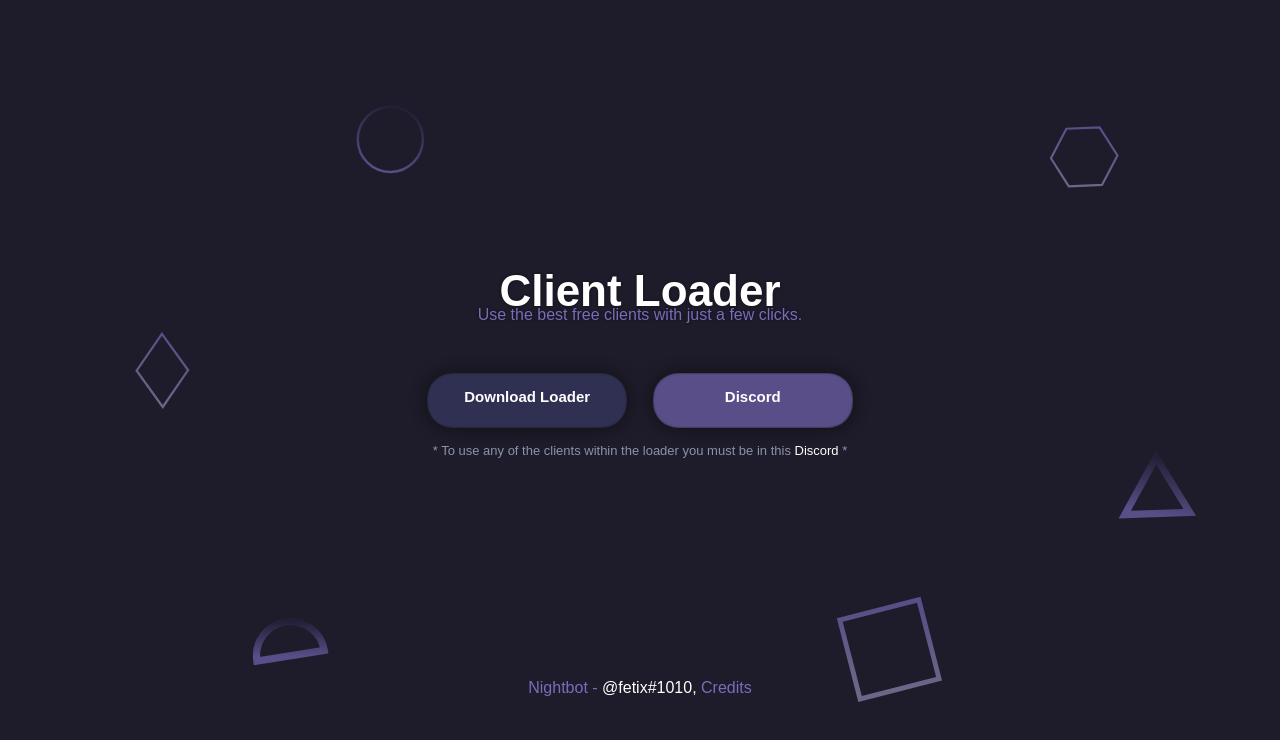
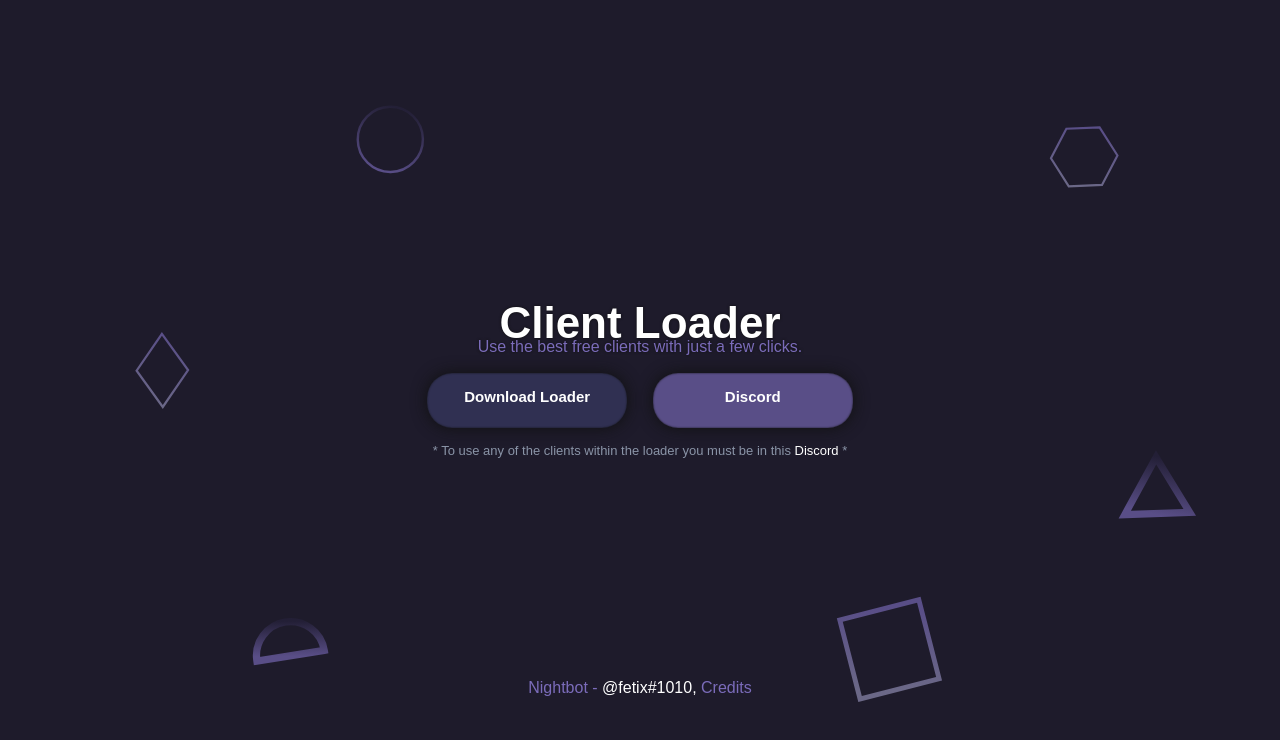
Before and after one commit to thoma5s/Web-Executable-Loader, a plain HTML site: page index.html in a window 1280 px wide. Drawn offline with Linux system fonts and the light colour scheme; a web font is replaced by a local one.

Commit message:
Update style.css

```diff
--- a/style.css
+++ b/style.css
@@ -73,7 +73,7 @@ text-decoration:none;
 
 under{
 position: absolute;
-padding-top: 100px;
+margin-top: 100px;
 font-size: 13px;
 z-index: 0;
 }
@@ -81,16 +81,16 @@ z-index: 0;
 .title{
 position:absolute;
 text-align: center;
-top:27%;
+top:31%;
 color:white;
 text-shadow: 0px 0px 3px #111;
 }
 
 .description{
-position:absolute;
+position: absolute;
 text-align: center;
-font-weight:normal;
-top:38%;
+font-weight: normal;
+top:42%;
 color:#7b6cba;
 max-width:325px;
 line-height: 140%;
```
